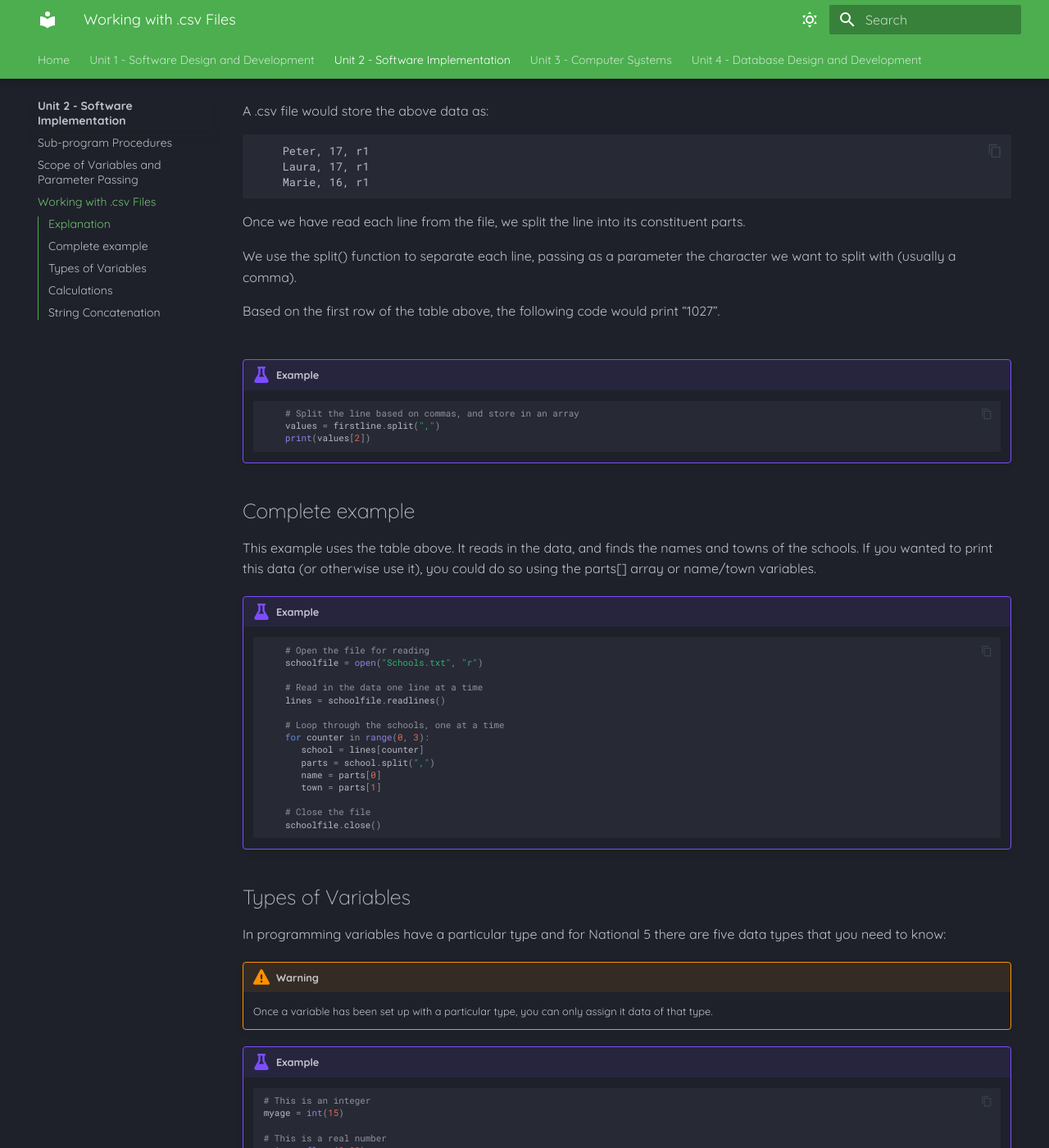
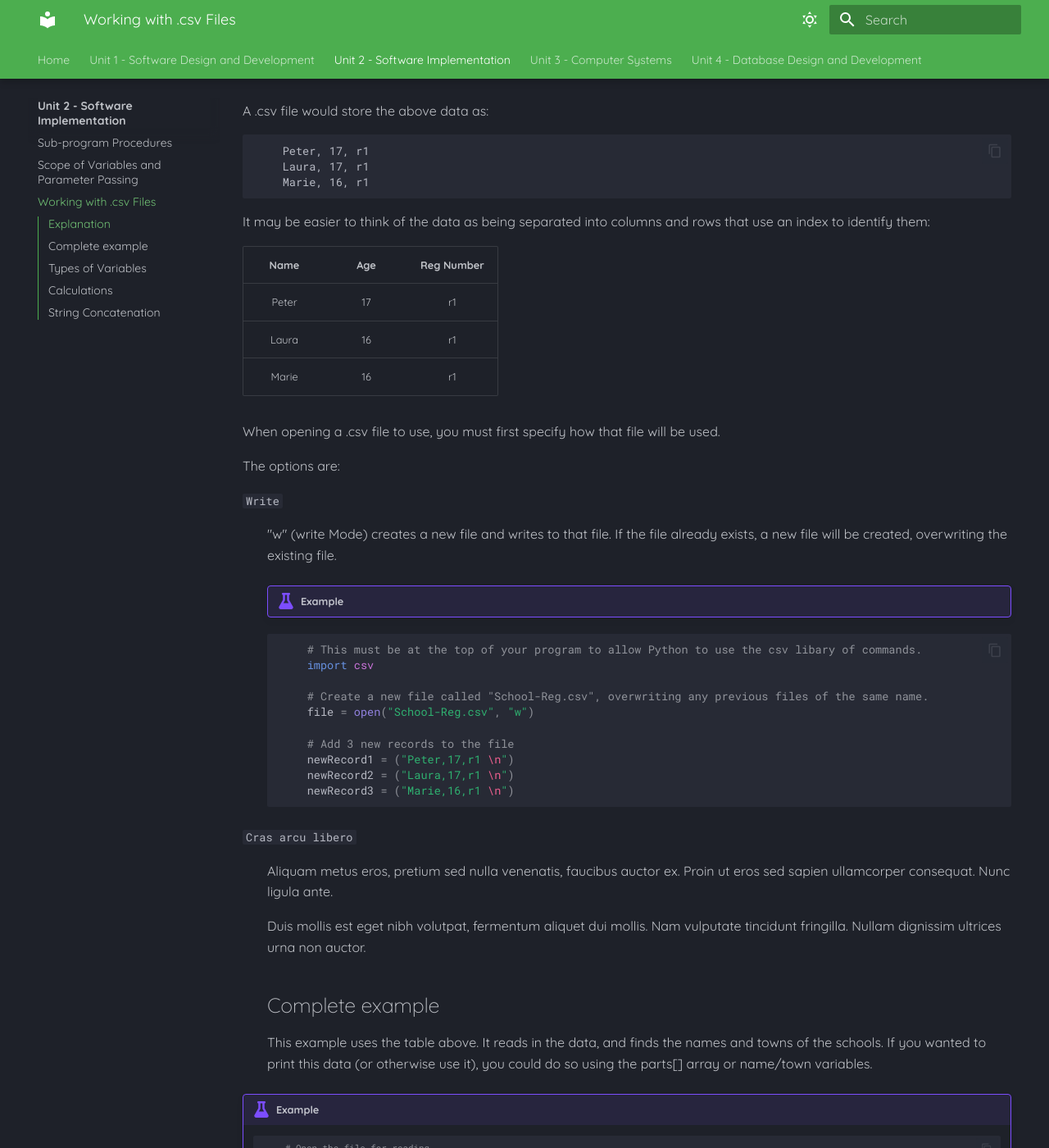
Before and after one commit to Mr-Wood-CS/Higher-Computing-Science-MD-Files, an MkDocs documentation site: the page built from docs/SI/06-Working-with-Files-(csv).md, in a window 1280 px wide and 1400 px high, scrolled down 662 px. Shown: the whole window at 82% size. Built offline with MkDocs 1.6.1 and Material for MkDocs 9.7.7, drawn with Linux system fonts in a browser that asks for light colours.

Commit message:
Update 06-Working-with-Files-(csv).md

````diff
--- a/docs/SI/06-Working-with-Files-(csv).md
+++ b/docs/SI/06-Working-with-Files-(csv).md
@@ -28,23 +28,46 @@ A .csv file would store the above data as:
 	Laura, 17, r1
 	Marie, 16, r1
 ```
+It may be easier to think of the data as being separated into columns and rows that use an index to identify them:
 
-Once we have read each line from the file, we split the line into its constituent parts.
+| Name  | Age | Reg Number |
+| :---: | :--:| :----------:
+| Peter | 17  | r1         |
+| Laura | 16  | r1         |
+| Marie | 16  | r1         |
 
-We use the split() function to separate each line, passing as a parameter the character we want to split with (usually a comma).
 
-Based on the first row of the table above, the following code would print “1027”.
-</br>
-</br>
+When opening a .csv file to use, you must first specify how that file will be used.
 
-!!! example
+The options are:
+
+`Write`
+
+:   "w" (write Mode) creates a new file and writes to that file. If the file already exists, a new file will be created, overwriting the existing file.
+
+: !!! example
 
 	```Python
-		# Split the line based on commas, and store in an array
-		values = firstline.split(",")
-		print(values[2])
+		# This must be at the top of your program to allow Python to use the csv libary of commands.
+		import csv
+
+		# Create a new file called "School-Reg.csv", overwriting any previous files of the same name.
+		file = open("School-Reg.csv", "w")
+
+		# Add 3 new records to the file
+		newRecord1 = ("Peter,17,r1 \n")
+		newRecord2 = ("Laura,17,r1 \n")
+		newRecord3 = ("Marie,16,r1 \n")
 	```
 
+`Cras arcu libero`
+
+:   Aliquam metus eros, pretium sed nulla venenatis, faucibus auctor ex. Proin
+    ut eros sed sapien ullamcorper consequat. Nunc ligula ante.
+
+    Duis mollis est eget nibh volutpat, fermentum aliquet dui mollis.
+    Nam vulputate tincidunt fringilla.
+    Nullam dignissim ultrices urna non auctor.
 ## Complete example
 This example uses the table above. It reads in the data, and finds the names and towns of the schools. If you wanted to print this data (or otherwise use it), you could do so using the parts[] array or name/town variables.
 
````
